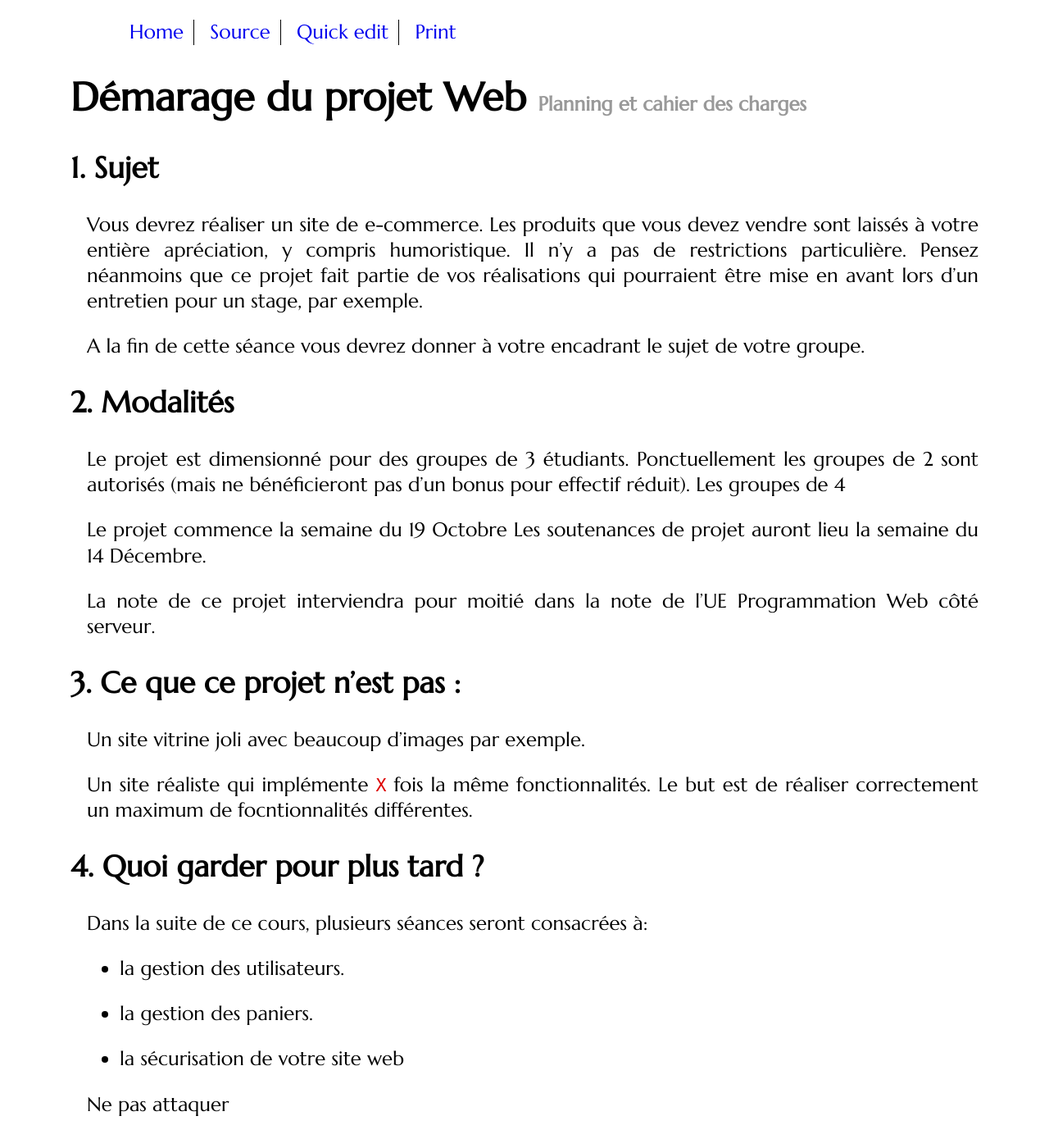
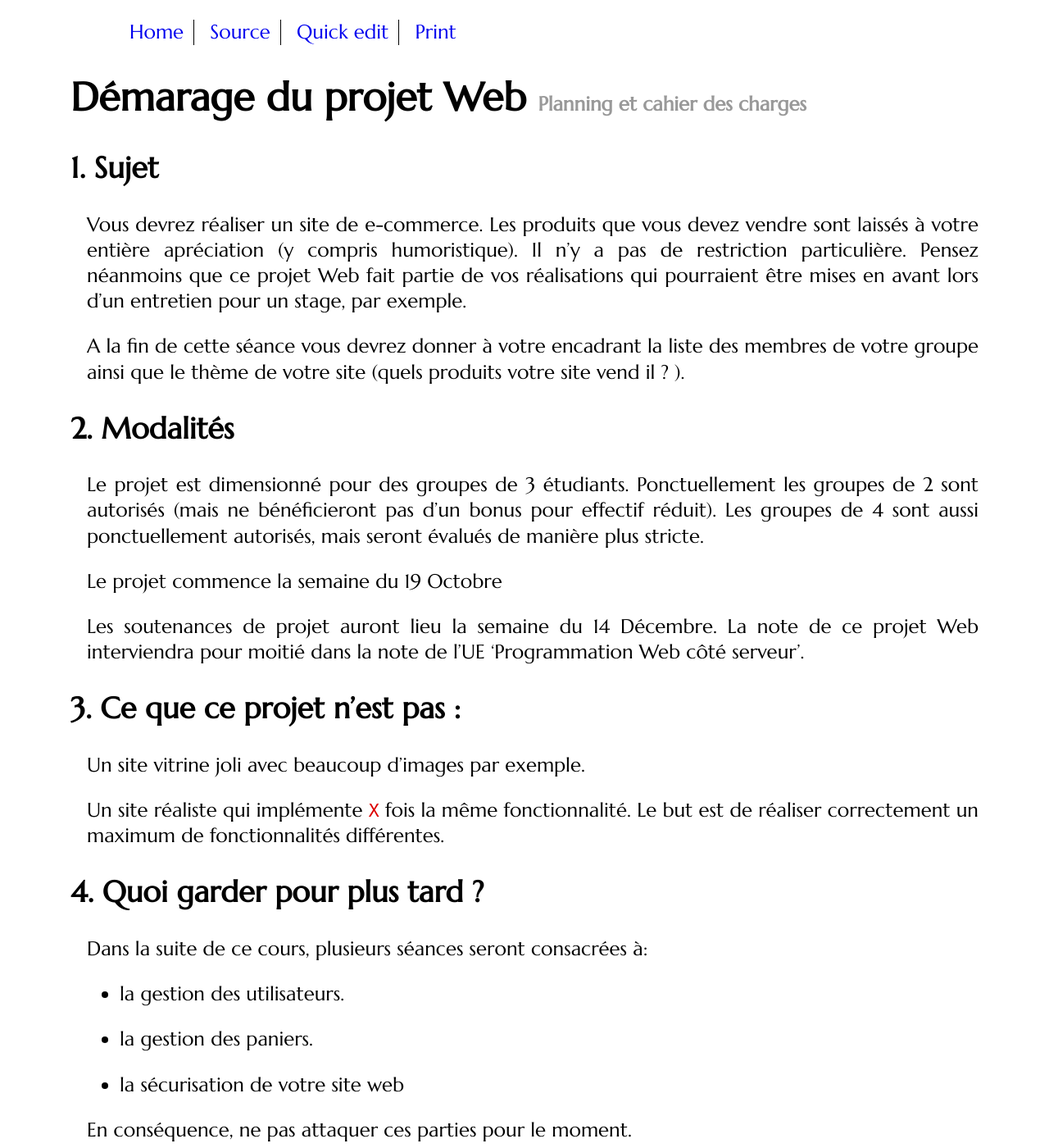
Before and after one commit to romainlebreton/R3.01-DeveloppementWeb, a Jekyll site: the page built from projet.md, in a window 1280 px wide and 1400 px high. Shown: the whole window at 82% size. Built offline with Jekyll 4.4.1, drawn with Linux system fonts in a browser that asks for light colours; some web fonts are replaced; some of the changed text lies outside the part shown.

Commit message:
Update projet.md

```diff
--- a/projet.md
+++ b/projet.md
@@ -8,27 +8,29 @@ layout: tutorial
 ## Sujet
 
 Vous devrez réaliser un site de e-commerce. Les produits que vous devez vendre sont laissés
-à votre entière apréciation, y compris humoristique. Il n'y a pas de restrictions  particulière. Pensez néanmoins que ce projet fait partie de vos réalisations qui pourraient être mise en avant lors d'un entretien pour un stage, par exemple.
+à votre entière apréciation (y compris humoristique). Il n'y a pas de restriction particulière.
+Pensez néanmoins que ce projet Web fait partie de vos réalisations qui pourraient être mises en
+avant lors d'un entretien pour un stage, par exemple.
 
-A la fin de cette séance vous devrez donner à votre encadrant le sujet de votre groupe.
+A la fin de cette séance vous devrez donner à votre encadrant la liste des membres de votre groupe ainsi que
+le thème de votre site (quels produits votre site vend il ? ).
 
 ## Modalités
 
 Le projet est dimensionné pour des groupes de 3 étudiants.
-Ponctuellement les groupes de 2 sont autorisés (mais ne bénéficieront pas d'un bonus pour effectif réduit). Les groupes de 4
+Ponctuellement les groupes de 2 sont autorisés (mais ne bénéficieront pas d'un bonus pour effectif réduit).
+Les groupes de 4 sont aussi ponctuellement autorisés, mais seront évalués de manière plus stricte.
 
 Le projet commence la semaine du 19 Octobre
+
 Les soutenances de projet auront lieu la semaine du 14 Décembre.
-
-La note de ce projet interviendra pour moitié dans la note de l'UE Programmation Web côté serveur.
+La note de ce projet Web interviendra pour moitié dans la note de l'UE 'Programmation Web côté serveur'.
 
 ## Ce que ce projet n'est pas :
-
 Un site vitrine joli avec beaucoup d'images par exemple.
 
-Un site réaliste qui implémente `X` fois la même fonctionnalités. Le but est
-de réaliser correctement un maximum de focntionnalités différentes.
-
+Un site réaliste qui implémente `X` fois la même fonctionnalité.
+Le but est  de réaliser correctement un maximum de fonctionnalités différentes.
 
 ## Quoi garder pour plus tard ?
 Dans la suite de ce cours, plusieurs séances seront consacrées à:
@@ -39,30 +41,30 @@ Dans la suite de ce cours, plusieurs séances seront consacrées à:
 
 * la sécurisation de votre site web
 
-Ne pas attaquer
+En conséquence, ne pas attaquer ces parties pour le moment.
 
 ## How to start ?
 
 1. Définir les produits que vous souhaitez vendre.
-Vous devez éventuellement prévoir des extensions, par exemple des accessoires pour vos produits. S'agit il d'une association "un vers plusieurs" ou "plusieurs vers plusieurs" ?
+Vous devez éventuellement prévoir des extensions, par exemple des accessoires pour vos produits.
+S'agit il d'une association "un vers plusieurs" ou "plusieurs vers plusieurs" ?
 
 2. Créer les 2-3 tables correspondantes en SQL. Si votre schémas de Base de Données contient des clés étrangères (ce qui est probable), pensez à utiliser le format de stockage InnoDB.
 Se reporter au [TD 3](http://romainlebreton.github.io/ProgWeb-CoteServeur/tutorials/tutorial3.html) pour plus de détails.
 
-3. Cette première séance est consacrée à implémenter le Modèle le Controleur et les premières vues spécifique à votre produit.
+3. Cette première séance est consacrée à implémenter le Modèle, le Controleur et les premières vues spécifiques à vos produits.
 
 ### Ou héberger ce site? comment partager un répertoire ?
 
-Le site à rendre sera à heberger dans le repertoire de l'un des membres de votre grouep
-
- [http://infolimon.iutmontp.univ-montp2.fr/~mon_login/eCommerce/](http://infolimon.iutmontp.univ-montp2.fr/~mon_login/eCommerce/)
+Le site à rendre sera à heberger dans le repertoire de l'un des membres de votre groupe.
+Par exemple [http://infolimon.iutmontp.univ-montp2.fr/~mon_login/eCommerce/](http://infolimon.iutmontp.univ-montp2.fr/~mon_login/eCommerce/)
 
 L'étudiant 1 doit donc créer le répertoire `eCommerce` dans son dossier `public_html`
-puis donner les droits aux autres étudiants de son groupe sur ce répertoire
+puis donner les droits aux autres étudiants de son groupe sur ce répertoire:
 
-   * `setfacl -m u:loginetudiant2:rwx eCommerce`  pour chaque répertoire
+   * `setfacl -m u:loginetudiant2:rwx eCommerce`
 
-   * `setfacl -m u:loginetudiant2:rwx eCommerce/*`  pour chaque répertoire
+   * `setfacl -m u:loginetudiant2:rwx eCommerce/*`
 
    **Rappel du TD 1 :** Les ACL permettent d'avoir des droits spécifiques à plusieurs
    utilisateurs et à plusieurs groupes quand les droits classiques sont limités
@@ -72,7 +74,7 @@ puis donner les droits aux autres étudiants de son groupe sur ce répertoire
 
 ## Critères de notation
 
-La liste ci-dessous n'est pas définitive  et sera mise à jour début Novembre.
+La liste ci-dessous n'est pas définitive et sera mise à jour début Novembre.
 
 ###Front-Office
 **Rappel:** le projet porte sur la programmation web, la partie de la note correspondante au design est faible.
@@ -82,7 +84,6 @@ La liste ci-dessous n'est pas définitive  et sera mise à jour début Novembre.
 2. CSS responsive
 3. Problème d’encodage: problème avec les accents dans les textes fixes ou issues de la BD.
 4. W3C (plus de 10 erreurs  / 1-2 erreurs / aucune erreur)
-
 
 Factorisation code (aucune / include header+footer / include content)
 
```
